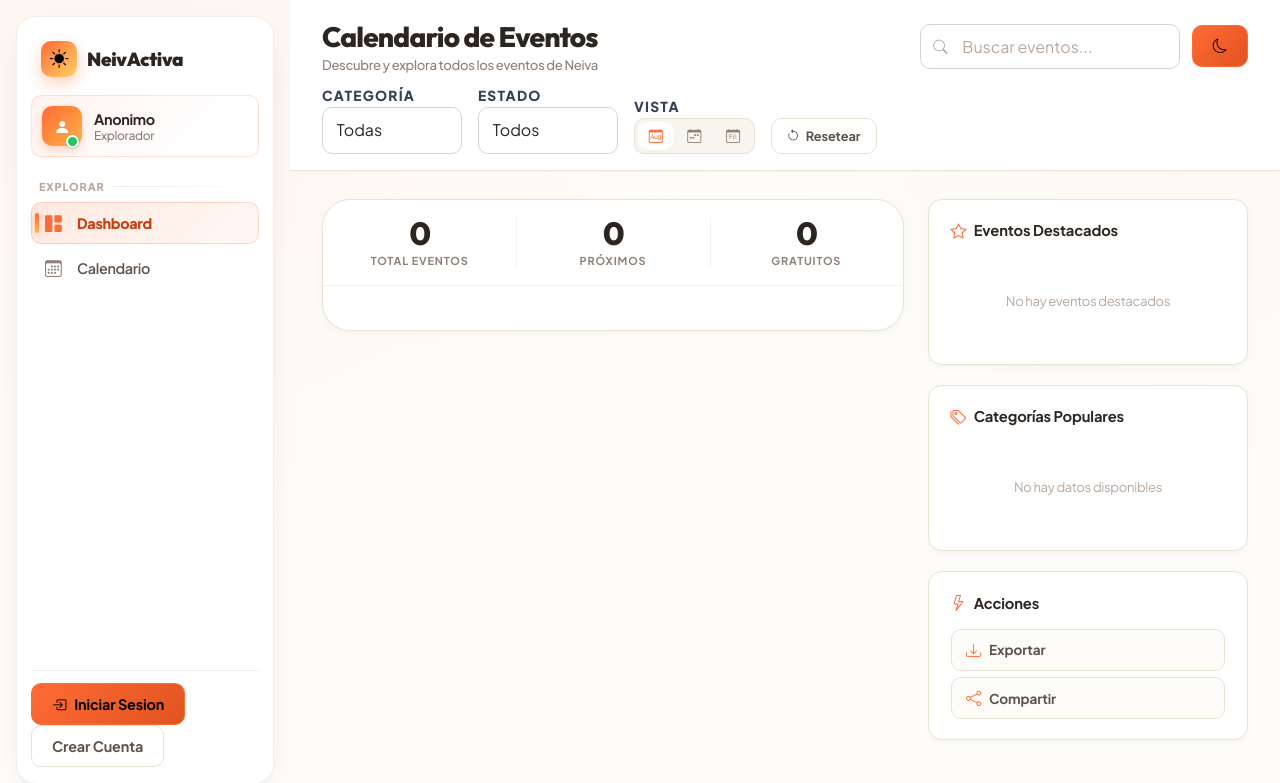
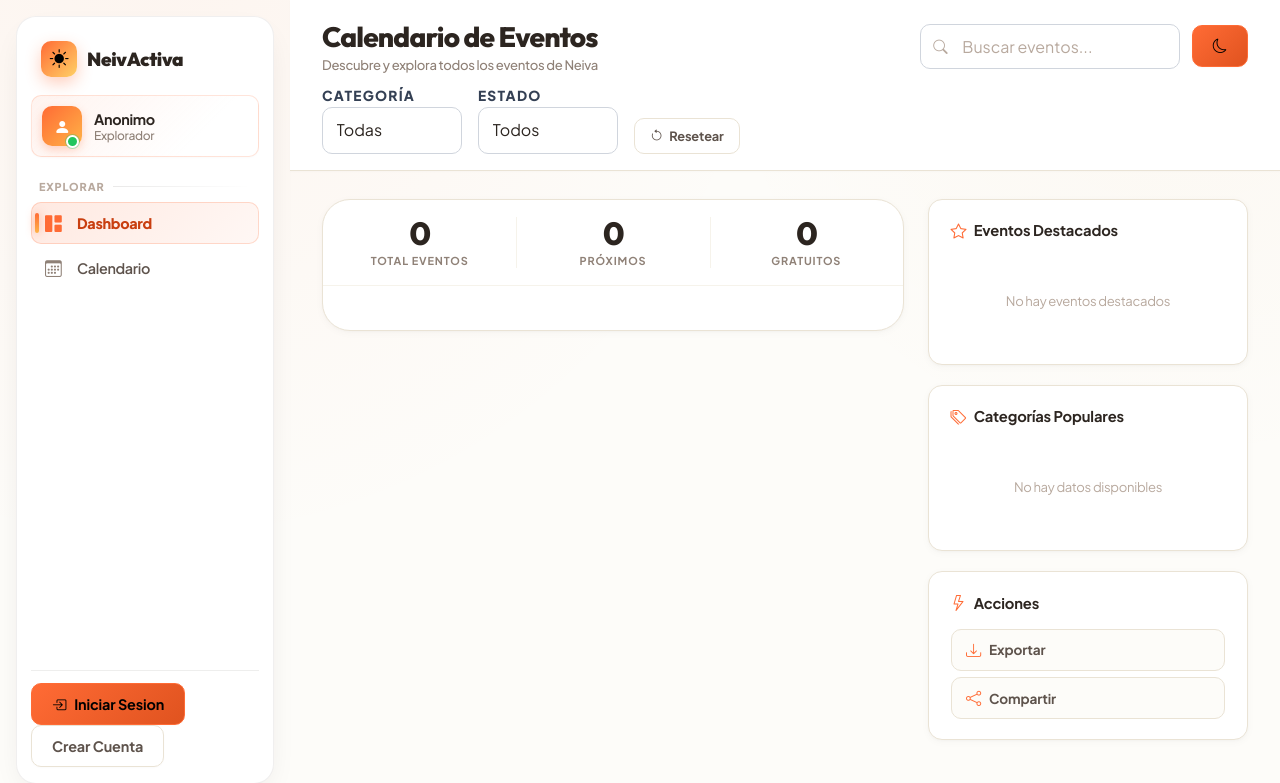
Before and after one commit to stivenzambrano0208DJ/NeivActiva, a PHP site: page /NeivActiva/calendario in a window 1280 px wide. Shown: the top 783 px of the page. Run offline with PHP 8.4, Linux system fonts and the light colour scheme; data that the repository does not hold is empty; some libraries are stand-ins or nearby versions.

Commit message:
Remove VISTA toggle group from calendar filter bar
The calendar header already has its own Month/Week/Day switcher, so the
duplicate VISTA buttons in the filter bar are redundant. The view-toggle JS
handler safely no-ops with no matching elements.

Co-Authored-By: Claude Opus 4.8 <noreply@anthropic.com>

```diff
--- a/resources/views/calendario.php
+++ b/resources/views/calendario.php
@@ -65,21 +65,6 @@
                     <option value="upcoming" <?php echo isset($_GET['upcoming_only']) ? 'selected' : ''; ?>>Próximos</option>
                     <option value="free">Gratuitos</option>
                 </select>
-            </div>
-
-            <div class="filter-group">
-                <label class="filter-label">Vista</label>
-                <div class="view-toggles">
-                    <button class="view-toggle active" data-view="dayGridMonth" title="Mes">
-                        <i class="bi bi-calendar-month"></i>
-                    </button>
-                    <button class="view-toggle" data-view="timeGridWeek" title="Semana">
-                        <i class="bi bi-calendar-week"></i>
-                    </button>
-                    <button class="view-toggle" data-view="timeGridDay" title="Día">
-                        <i class="bi bi-calendar-day"></i>
-                    </button>
-                </div>
             </div>
 
             <button class="btn-reset-filters" onclick="resetFilters()">
```
